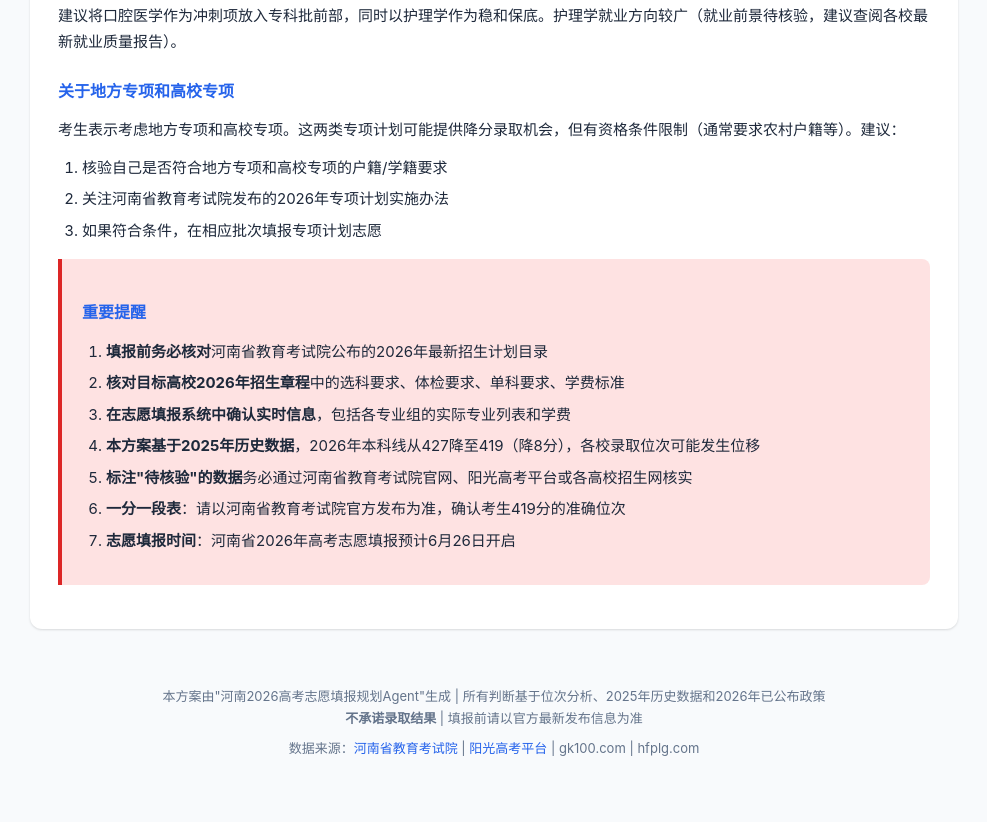
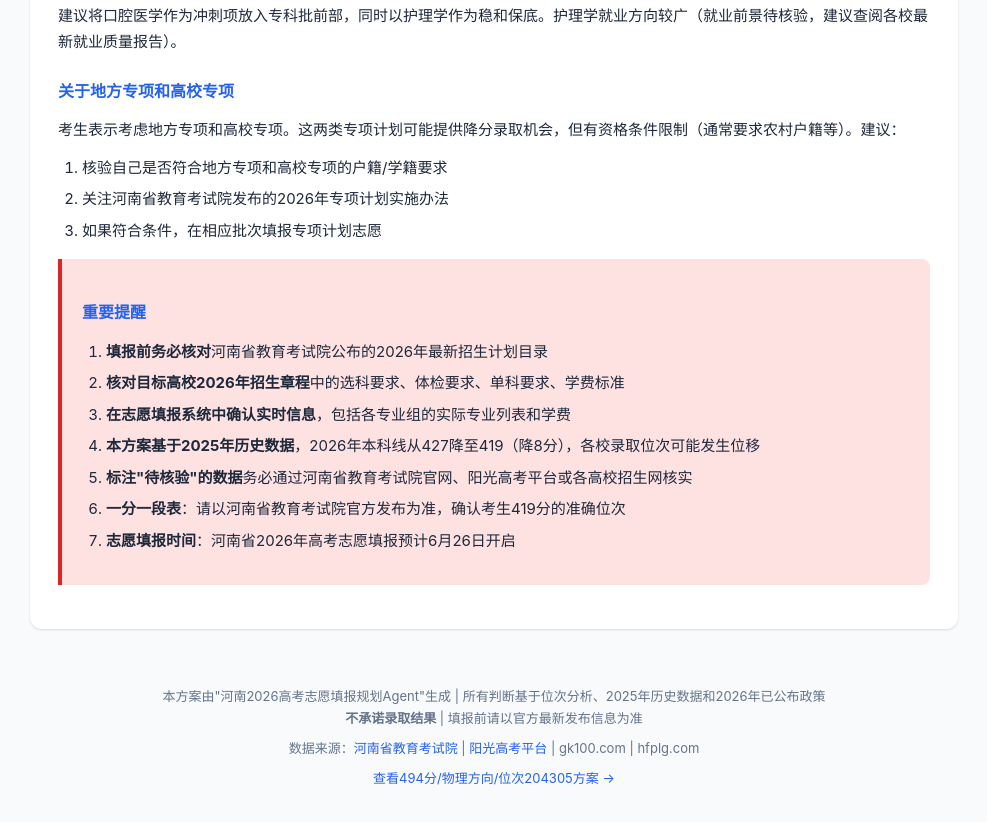
Before and after one commit to Polors/HenanGaoKao, a plain HTML site: page index.html in a window 1280 px wide. Shown: the part 10832-11654 px from the top of the page, without its empty margins (146-1133 px from the left). Before the commit the page ends 11623 px from the top, so only its background shows below. Drawn offline with Linux system fonts and the light colour scheme.

Commit message:
首页添加494分方案导航链接

```diff
--- a/index.html
+++ b/index.html
@@ -689,6 +689,7 @@ tr:hover td { background: #f8fafc; }
 <p>本方案由"河南2026高考志愿填报规划Agent"生成 | 所有判断基于位次分析、2025年历史数据和2026年已公布政策</p>
 <p><strong>不承诺录取结果</strong> | 填报前请以官方最新发布信息为准</p>
 <p style="margin-top:8px;">数据来源：<a href="https://gaokao.haedu.cn/scoreline/" target="_blank">河南省教育考试院</a> | <a href="https://gaokao.chsi.com.cn" target="_blank">阳光高考平台</a> | gk100.com | hfplg.com</p>
+<p style="margin-top:8px;"><a href="plan-494.html">查看494分/物理方向/位次204305方案 →</a></p>
 </div>
 
 </body>
```
